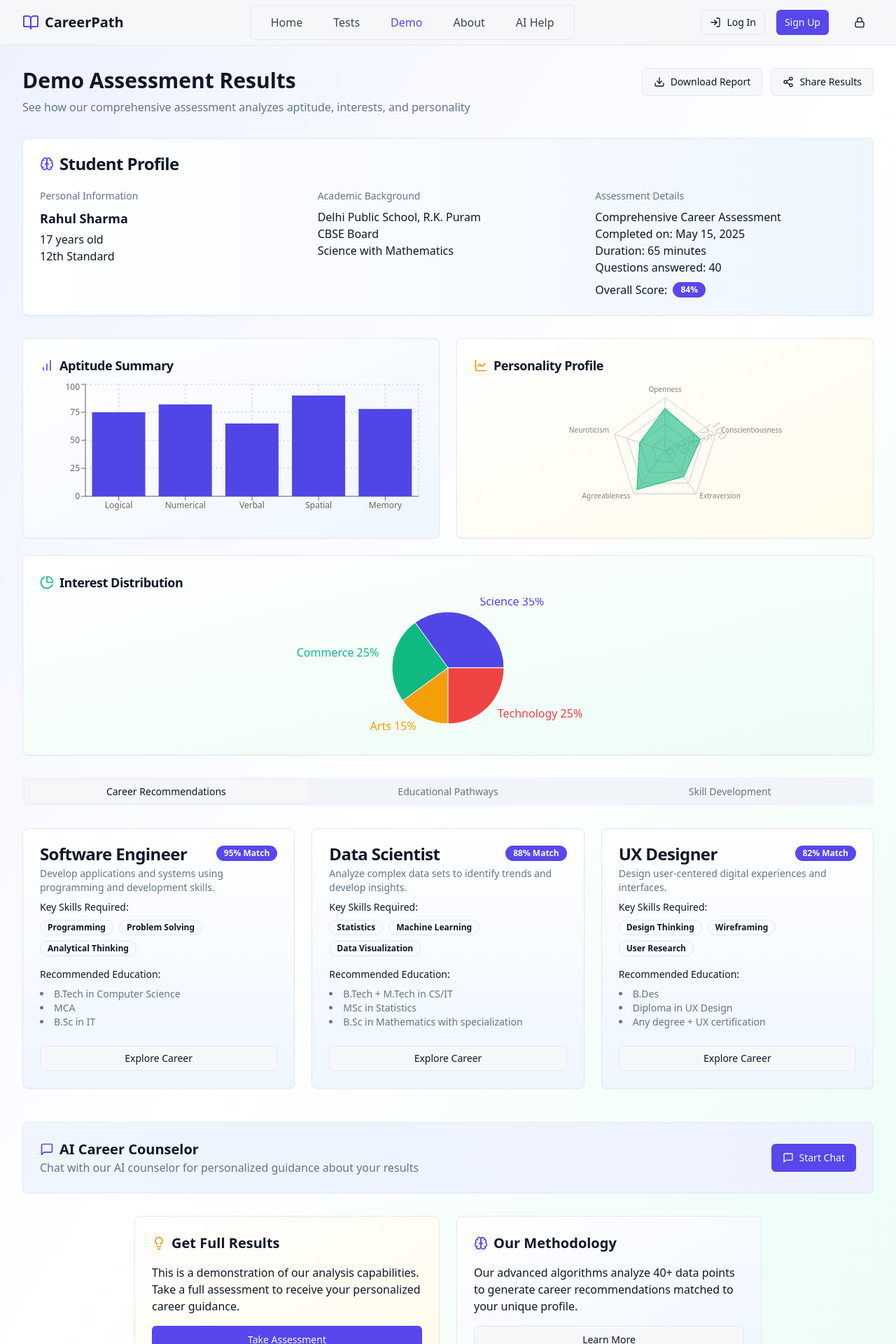
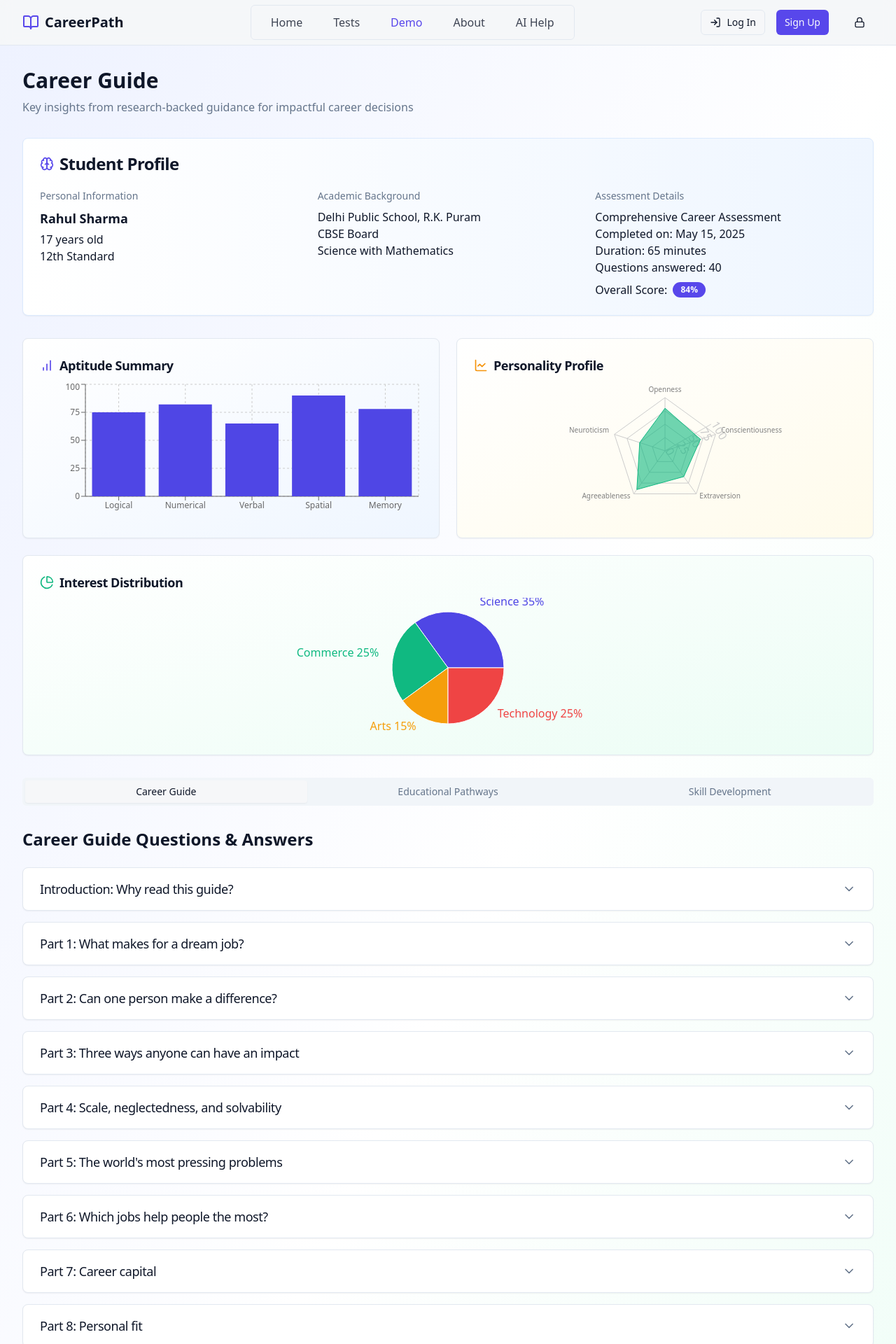
Before and after one commit to rohit2345-cmd/vidya-career-compass-86, a React (Vite) app: page /results-demo in a window 1280 px wide. Shown: the top 1920 px of the page at 70% size. Built offline with nearby package versions, Linux system fonts and the light colour scheme.

Commit message:
Refactor: Replace buttons with guide questions
Replaces the buttons and their parent container with a list of questions related to a career guide.

```diff
--- a/src/components/results/CareerRecommendations.tsx
+++ b/src/components/results/CareerRecommendations.tsx
@@ -1,69 +1,124 @@
 
-import React from "react";
+import React, { useState } from "react";
 import {
   Card,
   CardContent,
-  CardDescription,
-  CardFooter,
   CardHeader,
   CardTitle,
 } from "@/components/ui/card";
-import { Badge } from "@/components/ui/badge";
-import { Button } from "@/components/ui/button";
+import { ChevronDown, ChevronUp } from "lucide-react";
 
-interface CareerData {
+interface CareerGuideQuestion {
   title: string;
-  match: number;
-  description: string;
-  skills: string[];
-  education: string[];
+  content: string;
 }
 
 interface CareerRecommendationsProps {
-  careers: CareerData[];
+  careers: any[]; // We'll keep the prop for compatibility but won't use it
 }
 
-const CareerRecommendations: React.FC<CareerRecommendationsProps> = ({ careers }) => {
+const CareerRecommendations: React.FC<CareerRecommendationsProps> = () => {
+  const [expandedQuestion, setExpandedQuestion] = useState<number | null>(null);
+
+  const toggleQuestion = (index: number) => {
+    if (expandedQuestion === index) {
+      setExpandedQuestion(null);
+    } else {
+      setExpandedQuestion(index);
+    }
+  };
+
+  const careerGuideQuestions: CareerGuideQuestion[] = [
+    {
+      title: "Introduction: Why read this guide?",
+      content: "This guide is for people who want to maximize their career impact. Unlike conventional advice that focuses on following passion or pursuing prestigious positions, we help you approach career decisions more systematically. We'll walk you through our research-backed frameworks for identifying high-impact careers matched to your unique skills and preferences. Whether you're starting your career or considering a change, this guide provides the tools to make more informed decisions about your professional future."
+    },
+    {
+      title: "Part 1: What makes for a dream job?",
+      content: "A dream job isn't just about following your passion. Our research suggests five key components: work that you're good at, work that helps others, supportive conditions (good colleagues, lack of major negatives), work that fits with the rest of your life, and work that's engaging. Job satisfaction studies show that the most fulfilling careers typically combine these elements, particularly meaningful work and using your strengths. Rather than 'finding your passion,' we recommend developing valuable skills through deliberate practice in areas where you can make a positive impact."
+    },
+    {
+      title: "Part 2: Can one person make a difference?",
+      content: "Yes, one person can make a significant difference. While many people feel their career choices won't substantially impact the world, our research shows otherwise. By choosing the right path, you can help solve important problems and improve many lives. The key is thinking strategically about where your skills can have the most leverage. We've found that thoughtful career choices can lead to impact equivalent to helping hundreds or even thousands of people directly. The difference between careers isn't small—it's often dramatic."
+    },
+    {
+      title: "Part 3: Three ways anyone can have an impact",
+      content: "There are three primary paths to having a positive impact: direct work (using your skills to directly address problems), earning to give (taking a high-earning job and donating to effective organizations), and building career capital (developing skills, credentials, and connections that will increase your future impact). Each approach can be powerful depending on your circumstances and strengths. Often the greatest impact comes not from directly helping others but from enabling others to help more effectively or influencing systems and institutions that affect many people."
+    },
+    {
+      title: "Part 4: Scale, neglectedness, and solvability",
+      content: "When choosing which problems to work on, we recommend considering three factors: scale (how big is the problem?), neglectedness (how many resources are already dedicated to it?), and solvability (how tractable is progress?). Problems that are large in scale, neglected by others, and where progress is possible often present the greatest opportunities for impact. This framework helps identify areas where additional effort is most likely to make a meaningful difference rather than simply adding to crowded fields."
+    },
+    {
+      title: "Part 5: The world's most pressing problems",
+      content: "Using our scale-neglectedness-solvability framework, we've identified several pressing global problems where careers can have outsized impact. These include global health and development, climate change, artificial intelligence safety, biosecurity, and improving institutional decision-making. These areas affect large numbers of people (present and future), receive insufficient resources relative to their importance, and are areas where progress appears feasible with dedicated effort."
+    },
+    {
+      title: "Part 6: Which jobs help people the most?",
+      content: "Beyond working on pressing problems, certain career paths offer particularly high leverage for creating positive change. These include research roles that generate new solutions, leadership and operations positions that enable organizations to function more effectively, entrepreneurship to develop new approaches, advocacy to influence policy, and earning to give in high-income fields. The most impactful path for you depends on your specific skills and circumstances."
+    },
+    {
+      title: "Part 7: Career capital",
+      content: "Career capital refers to the skills, credentials, connections, and resources that can help you have a greater impact in the future. Early in your career, it's often wise to prioritize building versatile career capital—transferable skills like management, data analysis, or communication; useful credentials; valuable connections; and financial runway. Some especially valuable forms include working with outstanding teams, developing rare and valuable skills, and taking roles that give you multiple options for future directions."
+    },
+    {
+      title: "Part 8: Personal fit",
+      content: "Personal fit means choosing paths where you have potential to excel, not just areas where you already have proven abilities. To assess personal fit, look for evidence of your potential in related domains, try tasks similar to the job, talk to experts in the field about your prospects, and consider starting with short trials before making major commitments. Remember that abilities are largely built rather than innate, so mindset and deliberate practice matter tremendously for developing expertise."
+    },
+    {
+      title: "Part 9: How to be successful",
+      content: "Career success comes from combining the right approach with consistent effort. Key principles include focusing on your top priorities rather than spreading yourself too thin, using deliberate practice to build skills efficiently, surrounding yourself with supportive people who raise your ambition, taking care of your basics (health, sleep, relationships), and building habits that support sustained productivity. Success rarely comes from passive rule-following—it requires thoughtful adaptation to your specific circumstances."
+    },
+    {
+      title: "Part 10: How to make your career plan",
+      content: "Effective career planning balances direction with flexibility. We recommend setting high-level goals but remaining adaptable about the specific path. Instead of planning decades ahead in detail, focus on identifying your next career move by exploring promising options, narrowing down based on impact potential and personal fit, then testing your options with low-cost experiments like conversations and short work trials. This approach recognizes the unpredictability of careers while still providing guidance."
+    },
+    {
+      title: "Part 11: How to get a job",
+      content: "Job hunting success comes from being strategic and proactive. Rather than just applying to posted positions, focus on building connections in your target field through warm introductions and informational interviews. Prepare thoroughly for formal applications by tailoring your materials to each position and practicing key skills for interviews. Remember that getting hired is about demonstrating value to the organization, not just your qualifications on paper."
+    },
+    {
+      title: "Part 12: Community",
+      content: "You don't have to pursue your career alone. There's a growing community of people focused on having a positive impact with their careers, with online resources, in-person events, and coaching available. Connecting with like-minded individuals can provide support, accountability, and valuable connections. Building your own supportive network across different areas of your life can dramatically increase your chances of staying motivated and finding opportunities."
+    },
+    {
+      title: "Summary: Just the bottom lines",
+      content: "Career decisions are among life's most important choices given the time we spend working. To maximize your positive impact: (1) Focus on the most pressing problems facing society and future generations, (2) Consider diverse paths for impact including direct work, enabling others, and earning to give, (3) Build career capital early to increase your future options, (4) Prioritize personal fit to find where you can excel, not just where you're currently skilled, and (5) Use an experimental approach to career planning, testing options rather than planning decades in detail. Small changes in direction now can lead to dramatically different outcomes over a full career."
+    },
+  ];
+
   return (
-    <div className="grid grid-cols-1 md:grid-cols-2 lg:grid-cols-3 gap-6">
-      {careers.map((career, index) => (
-        <Card key={index} className="card-hover bg-gradient-to-b from-white to-blue-50">
-          <CardHeader className="pb-2">
-            <div className="flex justify-between items-start">
-              <CardTitle>{career.title}</CardTitle>
-              <Badge className="bg-primary">{career.match}% Match</Badge>
-            </div>
-            <CardDescription>{career.description}</CardDescription>
-          </CardHeader>
-          <CardContent>
-            <div className="space-y-4">
-              <div>
-                <h4 className="text-sm font-medium mb-2">Key Skills Required:</h4>
-                <div className="flex flex-wrap gap-2">
-                  {career.skills.map((skill, i) => (
-                    <Badge key={i} variant="outline">
-                      {skill}
-                    </Badge>
-                  ))}
-                </div>
+    <div className="space-y-4">
+      <h2 className="text-2xl font-semibold mb-6">Career Guide Questions & Answers</h2>
+      <div className="grid grid-cols-1 gap-4">
+        {careerGuideQuestions.map((question, index) => (
+          <Card
+            key={index}
+            className={`transition-all duration-300 ${expandedQuestion === index ? "border-primary" : ""}`}
+          >
+            <CardHeader
+              className="cursor-pointer py-4"
+              onClick={() => toggleQuestion(index)}
+            >
+              <div className="flex justify-between items-center">
+                <CardTitle className="text-lg font-medium">
+                  {question.title}
+                </CardTitle>
+                {expandedQuestion === index ? (
+                  <ChevronUp className="h-5 w-5 text-muted-foreground" />
+                ) : (
+                  <ChevronDown className="h-5 w-5 text-muted-foreground" />
+                )}
               </div>
-              <div>
-                <h4 className="text-sm font-medium mb-2">Recommended Education:</h4>
-                <ul className="list-disc list-inside text-sm text-muted-foreground">
-                  {career.education.map((edu, i) => (
-                    <li key={i}>{edu}</li>
-                  ))}
-                </ul>
-              </div>
-            </div>
-          </CardContent>
-          <CardFooter>
-            <Button variant="outline" size="sm" className="w-full">
-              Explore Career
-            </Button>
-          </CardFooter>
-        </Card>
-      ))}
+            </CardHeader>
+            {expandedQuestion === index && (
+              <CardContent className="pt-0 pb-4">
+                <p className="text-muted-foreground">{question.content}</p>
+              </CardContent>
+            )}
+          </Card>
+        ))}
+      </div>
     </div>
   );
 };
--- a/src/pages/ResultsDemo.tsx
+++ b/src/pages/ResultsDemo.tsx
@@ -4,8 +4,6 @@ import { Link } from "react-router-dom";
 import { Button } from "@/components/ui/button";
 import { Tabs, TabsContent, TabsList, TabsTrigger } from "@/components/ui/tabs";
 import {
-  Download,
-  Share2,
   MessageSquare,
   Brain,
   Lightbulb,
@@ -37,23 +35,11 @@ const ResultsDemo = () => {
   return (
     <div className="min-h-screen bg-gradient-to-br from-indigo-50 via-white to-emerald-50 animate-fade-in">
       <div className="container py-8">
-        <div className="flex flex-col md:flex-row justify-between items-start mb-8 gap-4">
-          <div>
-            <h1 className="text-3xl font-bold mb-2">Demo Assessment Results</h1>
-            <p className="text-muted-foreground">
-              See how our comprehensive assessment analyzes aptitude, interests, and personality
-            </p>
-          </div>
-          <div className="flex gap-3">
-            <Button variant="outline" className="flex items-center gap-2">
-              <Download className="h-4 w-4" />
-              Download Report
-            </Button>
-            <Button variant="outline" className="flex items-center gap-2">
-              <Share2 className="h-4 w-4" />
-              Share Results
-            </Button>
-          </div>
+        <div className="mb-8">
+          <h1 className="text-3xl font-bold mb-2">Career Guide</h1>
+          <p className="text-muted-foreground">
+            Key insights from research-backed guidance for impactful career decisions
+          </p>
         </div>
 
         {/* Student Information Card */}
@@ -72,7 +58,7 @@ const ResultsDemo = () => {
 
         <Tabs defaultValue="careers" className="w-full">
           <TabsList className="grid w-full grid-cols-3">
-            <TabsTrigger value="careers">Career Recommendations</TabsTrigger>
+            <TabsTrigger value="careers">Career Guide</TabsTrigger>
             <TabsTrigger value="education">Educational Pathways</TabsTrigger>
             <TabsTrigger value="skills">Skill Development</TabsTrigger>
           </TabsList>
```
